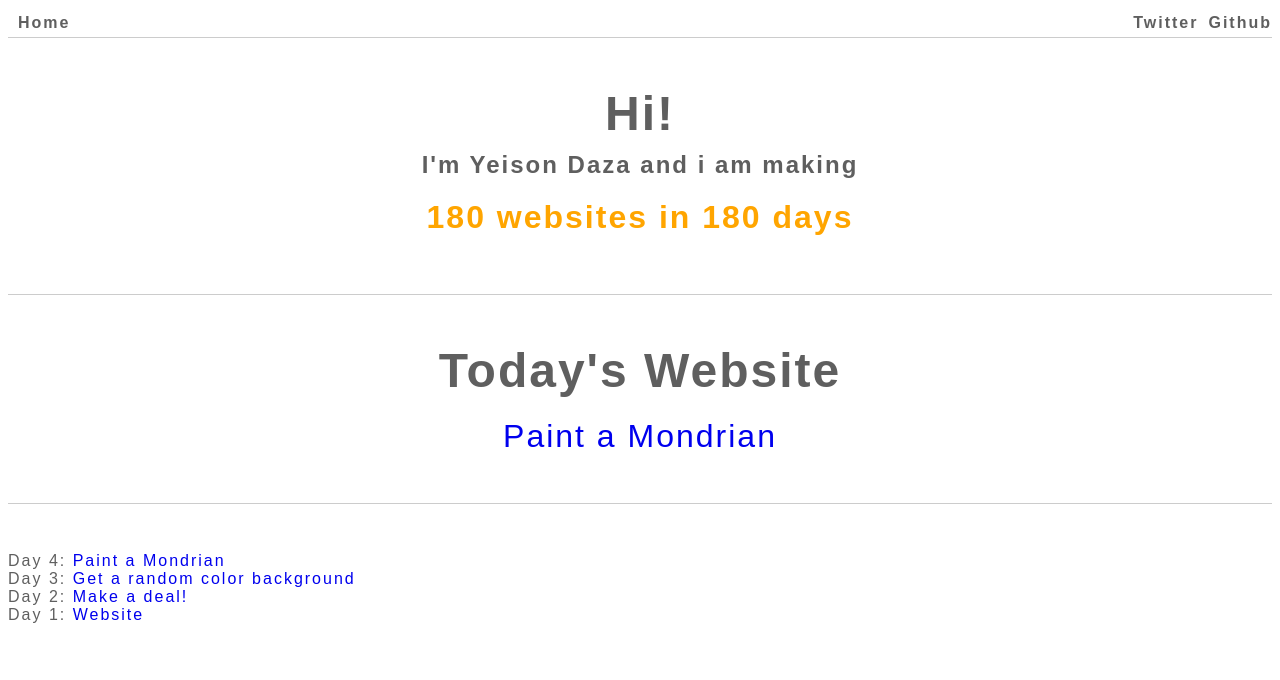
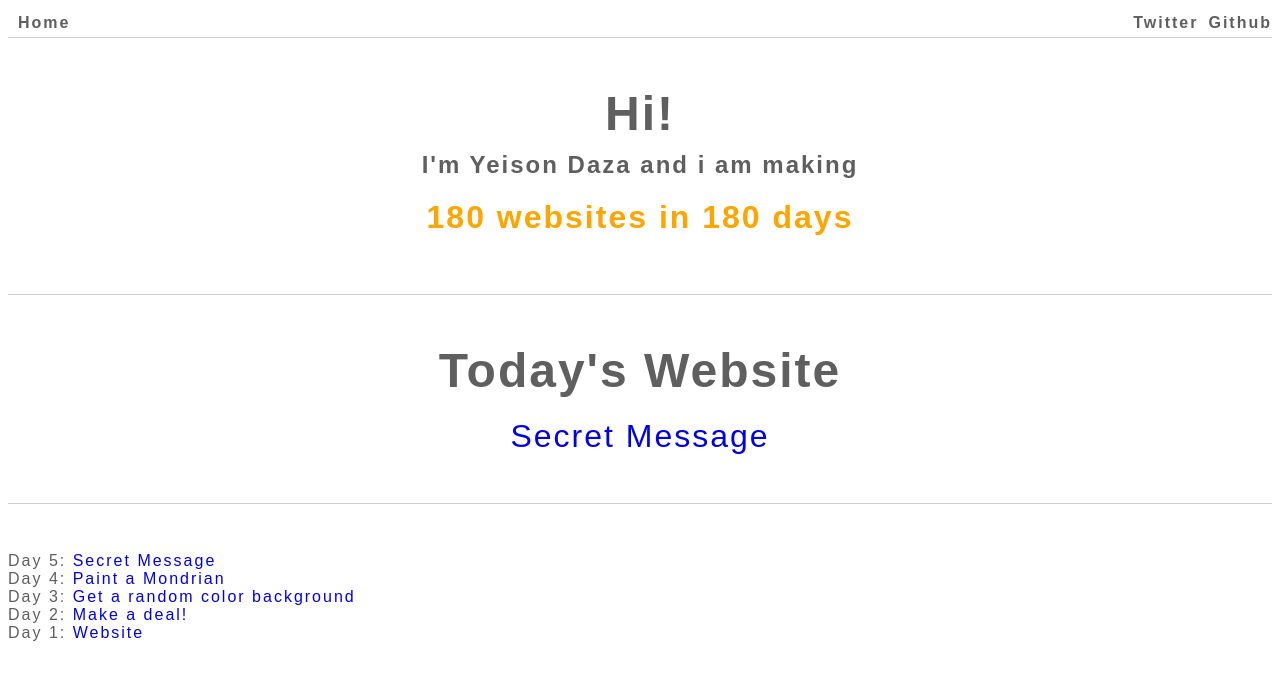
Before and after one commit to yeion7/websites, a website: page index.html in a window 1280 px wide. Drawn offline with Linux system fonts and the light colour scheme.

Commit message:
add link day 5

```diff
--- a/index.html
+++ b/index.html
@@ -30,6 +30,11 @@
 
   <section class="websites">
     <span class="websites-date">
+      Day 5:
+      <a href="http://yeion7.github.io/websites/day5/" class="websites-link">Secret Message</a>
+    </span>
+
+    <span class="websites-date">
       Day 4:
       <a href="http://yeion7.github.io/websites/day4/" class="websites-link">Paint a Mondrian</a>
     </span>
```
